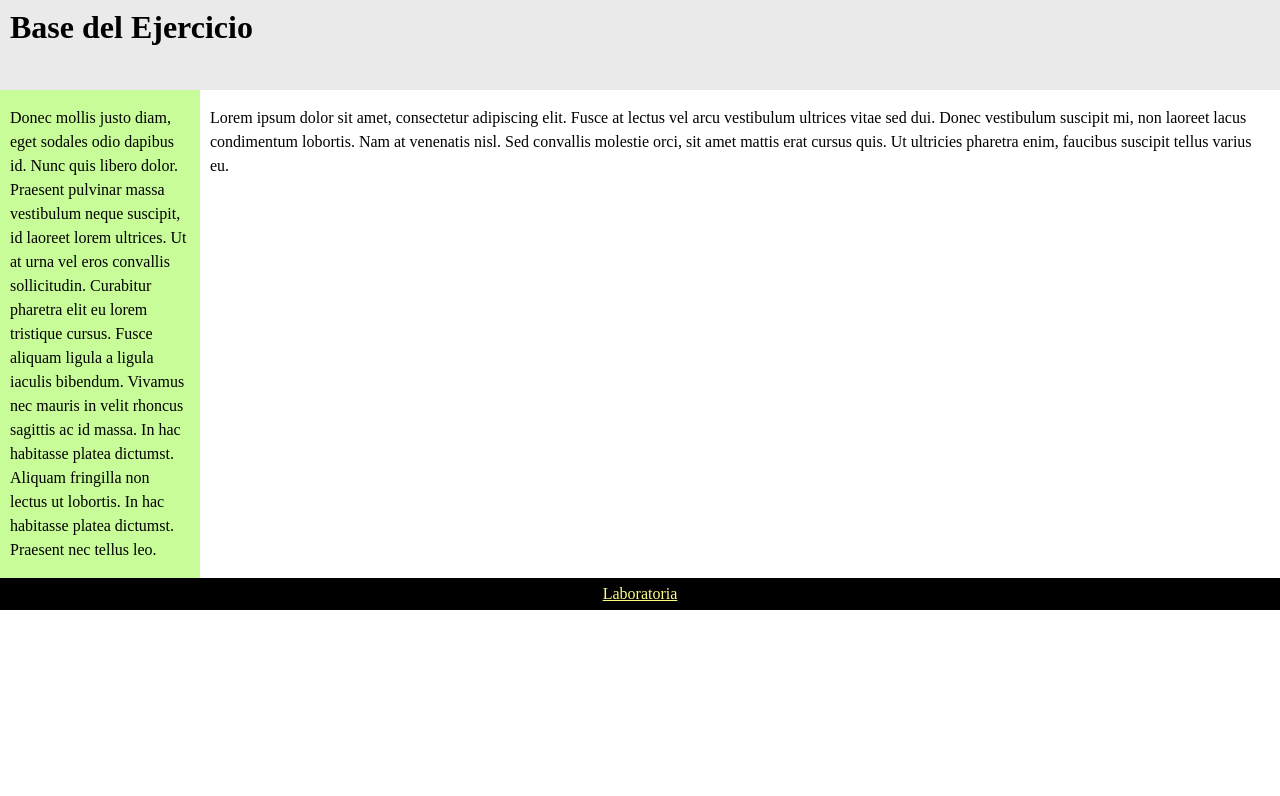
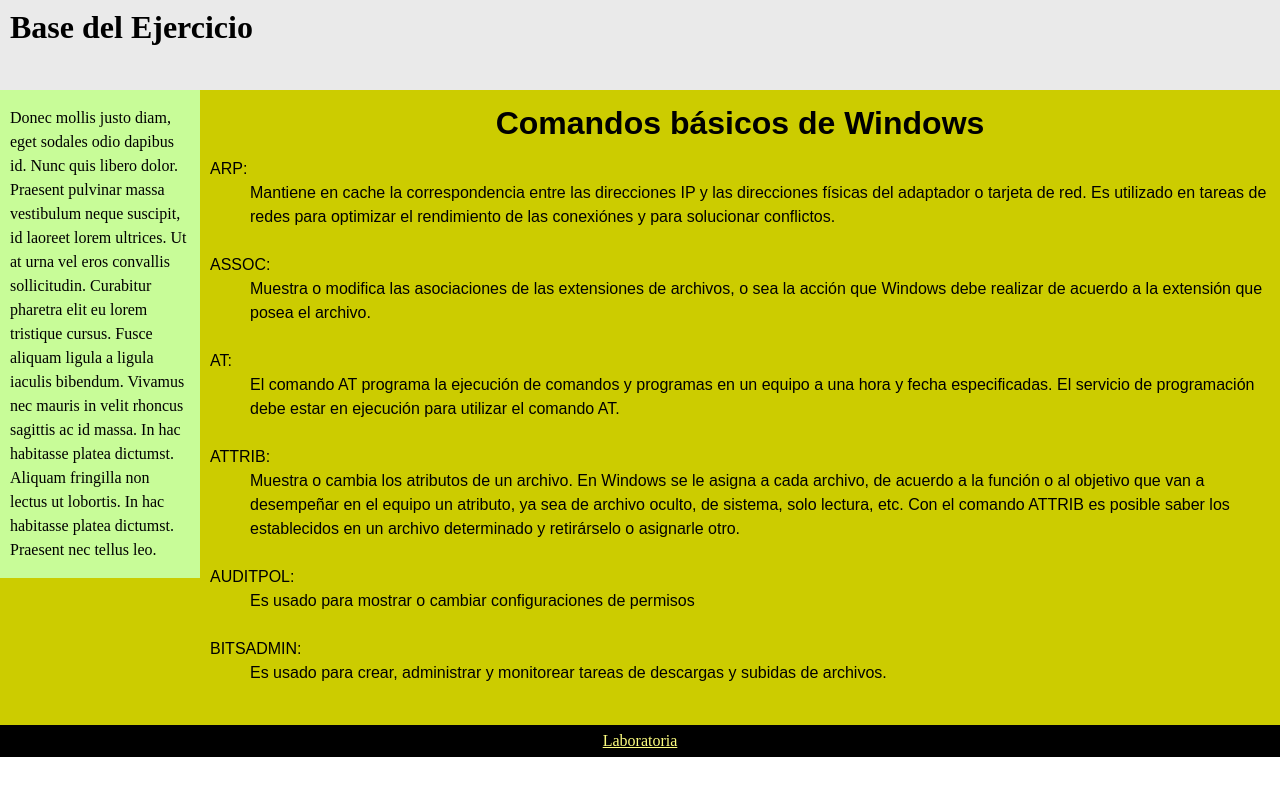
Before and after one commit to KellyUrribarr/git-css, a plain HTML site: page index.html in a window 1280 px wide. Drawn offline with Linux system fonts and the light colour scheme; files that its build step writes are made by us from their sources.

Commit message:
lista de comandos windows

```diff
--- a/style.css
+++ b/Css/style.css
@@ -66,4 +66,12 @@ margin-top: 0;
 	margin-left: 0;
 	}
 }
-/* ####### Acá va su código ####### */
+/* ####### paso3 ####### */
+#contentwrapper {
+	background-color:#CCCC00;
+	font-family: Arial;
+
+}
+#contentwrapper h1 {
+	text-align: center;
+}
--- a/index.html
+++ b/index.html
@@ -24,7 +24,22 @@
 			<div id="contentcolumn">
 				<div class="innertube">
 					<!-- ESPACIO CENTRAL -->
-					<p>Lorem ipsum dolor sit amet, consectetur adipiscing elit. Fusce at lectus vel arcu vestibulum ultrices vitae sed dui. Donec vestibulum suscipit mi, non laoreet lacus condimentum lobortis. Nam at venenatis nisl. Sed convallis molestie orci, sit amet mattis erat cursus quis. Ut ultricies pharetra enim, faucibus suscipit tellus varius eu.</p>
+					<h1>Comandos básicos de Windows</h1>
+					<dl>
+						<dt>ARP:</dt>
+						<dd> Mantiene en cache la correspondencia entre las direcciones IP y las direcciones físicas del adaptador o tarjeta de red. Es utilizado en tareas de redes para optimizar el rendimiento de las conexiónes y para solucionar conflictos.</dd><br>
+						<dt>ASSOC:</dt>
+						<dd> Muestra o modifica las asociaciones de las extensiones de archivos, o sea la acción que Windows debe realizar de acuerdo a la extensión que posea el archivo.</dd><br>
+						<dt>AT:</dt>
+						<dd> El comando AT programa la ejecución de comandos y programas en un equipo a una hora y fecha especificadas. El servicio de programación debe estar en ejecución para utilizar el comando AT.</dd><br>
+						<dt>ATTRIB:</dt>
+						<dd> Muestra o cambia los atributos de un archivo. En Windows se le asigna a cada archivo, de acuerdo a la función o al objetivo que van a desempeñar en el equipo un atributo, ya sea de archivo oculto, de sistema, solo lectura, etc. Con el comando ATTRIB es posible saber los establecidos en un archivo determinado y retirárselo o asignarle otro.</dd><br>
+						<dt>AUDITPOL:</dt>
+						<dd> Es usado para mostrar o cambiar configuraciones de permisos</dd><br>
+						<dt>BITSADMIN:</dt>
+						 <dd>Es usado para crear, administrar y monitorear tareas de descargas y subidas de archivos.</dd><br>
+					</dl>
+				</div>
 				</div>
 			</div>
 		</div>
```
